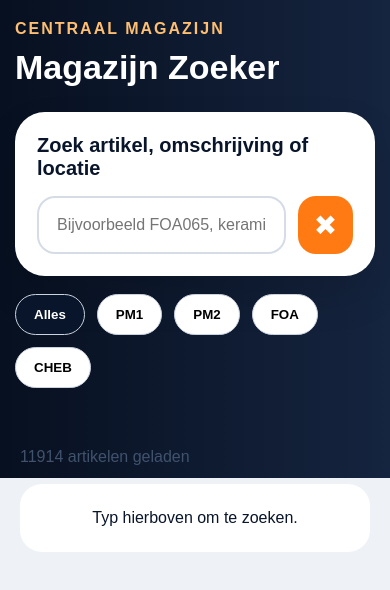
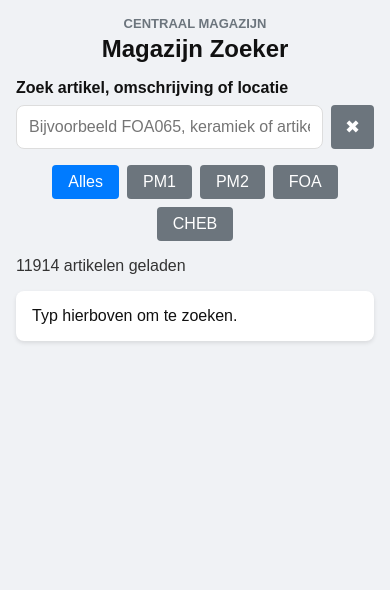
Before and after one commit to ph1312/magazijn, a plain HTML site: page index.html in a window 390 px wide. Drawn offline with Linux system fonts and the light colour scheme.

Commit message:
Update style.css

```diff
--- a/style.css
+++ b/style.css
@@ -1,293 +1,221 @@
-*{
-    margin:0;
-    padding:0;
-    box-sizing:border-box;
+body {
+    font-family: Arial, sans-serif;
+    margin: 0;
+    padding: 16px;
+    background: #f0f2f5;
+    min-height: 100vh;
+    color: #111;
 }
 
-body{
-    font-family:Arial, Helvetica, sans-serif;
-    background:#eef2f7;
-    color:#08152a;
+.hero,
+.top {
+    background: transparent;
+    padding: 0;
 }
 
-.hero{
-    background:linear-gradient(
-        90deg,
-        #071020,
-        #15243f
-    );
-
-    padding:30px 20px 120px;
+.hero-content,
+.wrap,
+main {
+    max-width: 600px;
+    margin: 0 auto;
+    padding: 0;
 }
 
-.hero-content{
-    max-width:1200px;
-    margin:auto;
+.sub-title,
+.label {
+    text-align: center;
+    font-size: 13px;
+    font-weight: bold;
+    color: #6c757d;
+    margin-bottom: 4px;
 }
 
-.sub-title{
-    color:#ffbf72;
-    font-weight:700;
-    letter-spacing:2px;
-    margin-bottom:10px;
+h1 {
+    text-align: center;
+    font-size: 24px;
+    font-weight: bold;
+    margin: 0 0 16px;
+    color: #111;
 }
 
-h1{
-    color:white;
-    font-size:64px;
-    margin-bottom:25px;
+.search-card {
+    background: transparent;
+    padding: 0;
+    border-radius: 0;
+    box-shadow: none;
+    margin-bottom: 16px;
 }
 
-.search-card{
-    background:white;
-
-    padding:22px;
-
-    border-radius:30px;
-
-    box-shadow:
-    0 20px 40px rgba(
-        0,0,0,.12
-    );
+.search-card label {
+    display: block;
+    font-weight: bold;
+    margin-bottom: 8px;
 }
 
-.search-card label{
-    display:block;
-
-    font-size:20px;
-
-    font-weight:700;
-
-    margin-bottom:16px;
+.search-row {
+    display: flex;
+    gap: 8px;
 }
 
-.search-row{
-    display:flex;
-
-    gap:12px;
+#search {
+    width: 100%;
+    flex: 1;
+    padding: 12px;
+    font-size: 16px;
+    border: 1px solid #ddd;
+    border-radius: 8px;
+    box-sizing: border-box;
+    -webkit-appearance: none;
 }
 
-#search{
-    flex:1;
-
-    padding:18px;
-
-    border-radius:18px;
-
-    border:
-    2px solid #d6dce6;
-
-    font-size:20px;
+#clear-btn {
+    padding: 8px 14px;
+    font-size: 18px;
+    border: none;
+    border-radius: 4px;
+    cursor: pointer;
+    background: #6c757d;
+    color: white;
+    -webkit-tap-highlight-color: transparent;
 }
 
-#clear-btn{
-    width:70px;
-
-    border:none;
-
-    border-radius:18px;
-
-    background:#ff7a13;
-
-    color:white;
-
-    font-size:28px;
-
-    cursor:pointer;
+.filter-row {
+    display: flex;
+    gap: 8px;
+    justify-content: center;
+    margin: 0 auto 16px;
+    flex-wrap: wrap;
 }
 
-.filter-row{
-    display:flex;
-
-    gap:12px;
-
-    margin-top:18px;
-
-    flex-wrap:wrap;
+.filter-btn {
+    padding: 8px 16px;
+    font-size: 16px;
+    border: none;
+    border-radius: 4px;
+    cursor: pointer;
+    background: #6c757d;
+    color: white;
 }
 
-.filter-btn{
-    padding:
-    12px 18px;
-
-    border-radius:999px;
-
-    border:
-    1px solid #cbd3df;
-
-    background:white;
-
-    cursor:pointer;
-
-    font-weight:700;
+.filter-btn.active {
+    background: #007bff;
 }
 
-.filter-btn.active{
-    background:#08152a;
-
-    color:white;
+.result-header,
+.result-bar {
+    max-width: 600px;
+    margin: 0 auto 16px;
+    display: flex;
+    justify-content: space-between;
+    color: #333;
 }
 
-main{
-    max-width:1200px;
-
-    margin:
-    -70px auto 0;
-
-    padding:20px;
+.card {
+    background: white;
+    padding: 16px;
+    border-radius: 8px;
+    margin-bottom: 16px;
+    box-shadow: 0 2px 4px rgba(0,0,0,0.1);
 }
 
-.result-header{
-    display:flex;
-
-    justify-content:
-    space-between;
-
-    margin-bottom:18px;
-
-    color:#41526d;
+.artikelnummer,
+.artikel {
+    font-size: 18px;
+    font-weight: bold;
+    margin-bottom: 8px;
+    color: #111;
 }
 
-.card{
-    background:white;
-
-    border-radius:26px;
-
-    padding:24px;
-
-    margin-bottom:16px;
-
-    box-shadow:
-    0 12px 30px rgba(
-        0,0,0,.08
-    );
+.omschrijving {
+    font-size: 18px;
+    font-weight: bold;
+    margin-bottom: 12px;
+    color: #111;
 }
 
-.artikelnummer{
-    color:#d65c00;
-
-    font-size:34px;
-
-    font-weight:800;
-
-    margin-bottom:12px;
+.info-grid {
+    display: block;
 }
 
-.omschrijving{
-    font-size:34px;
-
-    font-weight:800;
-
-    margin-bottom:20px;
+.info-box {
+    background: transparent;
+    border-radius: 0;
+    padding: 0;
+    margin-bottom: 4px;
 }
 
-.info-grid{
-    display:grid;
-
-    grid-template-columns:
-    repeat(
-        5,
-        1fr
-    );
-
-    gap:14px;
+.info-box span {
+    display: inline;
+    font-size: 16px;
+    font-weight: bold;
+    color: #111;
 }
 
-.info-box{
-    background:#f2f5f9;
-
-    border-radius:18px;
-
-    padding:16px;
+.info-box span::after {
+    content: ": ";
 }
 
-.info-box span{
-    display:block;
-
-    font-size:13px;
-
-    color:#667892;
-
-    font-weight:700;
-
-    margin-bottom:8px;
+.info-box strong {
+    font-size: 16px;
+    font-weight: normal;
+    color: #111;
 }
 
-.info-box strong{
-    font-size:28px;
+.empty {
+    background: white;
+    padding: 16px;
+    border-radius: 8px;
+    margin-bottom: 16px;
+    box-shadow: 0 2px 4px rgba(0,0,0,0.1);
 }
 
-.empty{
-    background:white;
-
-    padding:25px;
-
-    border-radius:22px;
-
-    text-align:center;
+/* Dark mode ondersteuning */
+@media (prefers-color-scheme: dark) {
+    body {
+        background: #1a1a1a;
+        color: #fff;
     }
 
-@media(
-max-width:900px
-){
-
-h1{
-font-size:42px;
+    h1,
+    .artikelnummer,
+    .artikel,
+    .omschrijving,
+    .info-box span,
+    .info-box strong {
+        color: #fff;
     }
 
-.info-grid{
-grid-template-columns:
-1fr 1fr;
+    .sub-title,
+    .label {
+        color: #aaa;
     }
 
-.omschrijving{
-font-size:24px;
+    .card,
+    .empty {
+        background: #2d2d2d;
     }
 
-.artikelnummer{
-font-size:24px;
+    #search {
+        background: #2d2d2d;
+        color: #fff;
+        border-color: #444;
     }
 
-.info-box strong{
-font-size:20px;
+    #search::placeholder {
+        color: #aaa;
     }
 
+    .filter-btn,
+    #clear-btn {
+        background: #495057;
     }
 
-@media(
-max-width:500px
-){
-
-.hero{
-padding:
-20px
-15px
-90px;
+    .filter-btn.active {
+        background: #0056b3;
     }
 
-.search-row{
-flex-direction:row;
+    .result-header,
+    .result-bar {
+        color: #ddd;
     }
-
-#search{
-font-size:16px;
 }
-
-#clear-btn{
-width:55px;
-}
-
-.info-grid{
-grid-template-columns:
-1fr;
-}
-
-main{
-margin-top:-50px;
-}
-
-h1{
-font-size:34px;
-}
-
-}
```
Lines whose indentation alone changed are shown as unchanged.
